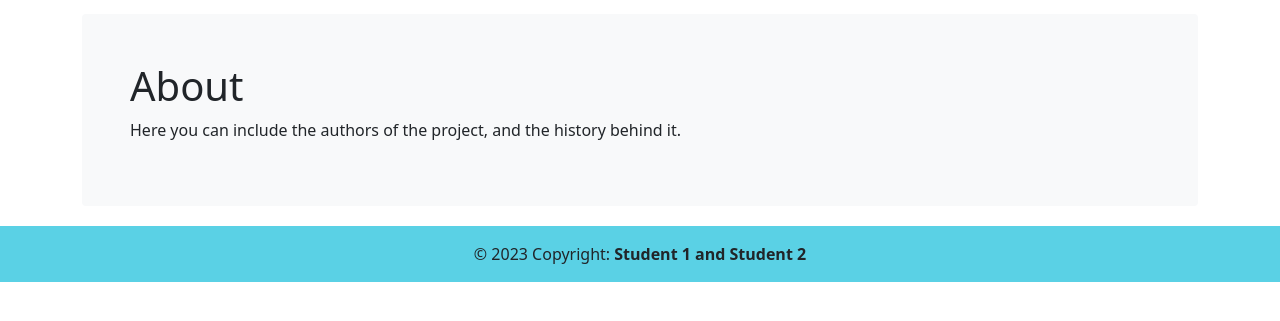
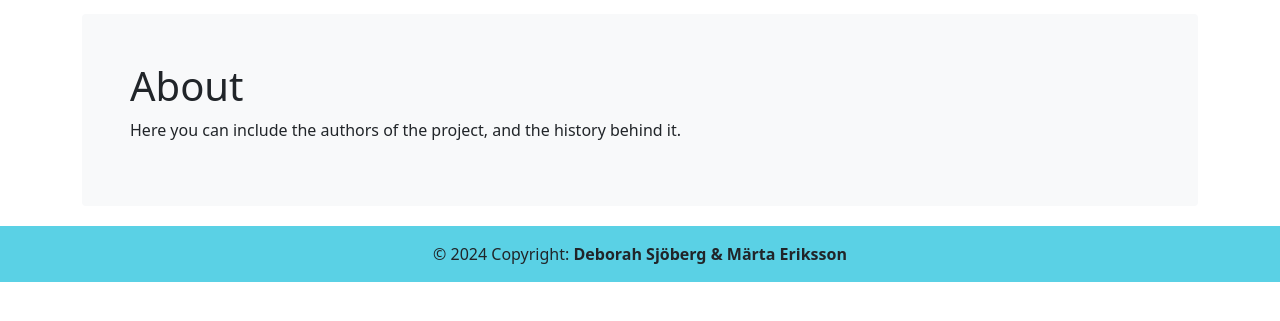
Before and after one commit to martaeri/group_24_deborahsjoberg_martaeriksson, a Flask app: page /about in a window 1280 px wide. Shown: the part 56-377 px from the top of the page. Run offline with Flask 3, Linux system fonts and the light colour scheme; parts of the project's set-up code (start-up, migrations or seed data) failed here and were passed over; some libraries are stand-ins or nearby versions.

Commit message:
minor html fixes

```diff
--- a/codeapp/templates/base.html
+++ b/codeapp/templates/base.html
@@ -76,7 +76,7 @@
     </main>
     <footer style="background-color: #deded5;">
       <div class="text-center p-3" style="background-color: #0dcaf0a1;">
-        &copy; 2023 Copyright: <b>Student 1 and Student 2</b>
+        &copy; 2024 Copyright: <b>Deborah Sjöberg & Märta Eriksson</b>
       </div>
     </footer>
     <!-- JavaScript Bundle with Popper -->
--- a/codeapp/templates/home.html
+++ b/codeapp/templates/home.html
@@ -5,7 +5,7 @@
     <thead>
         <tr>
             <th>Year</th>
-            <th>Number</th>
+            <th>Highest score</th>
         </tr>
     </thead>
     <tbody>
```
